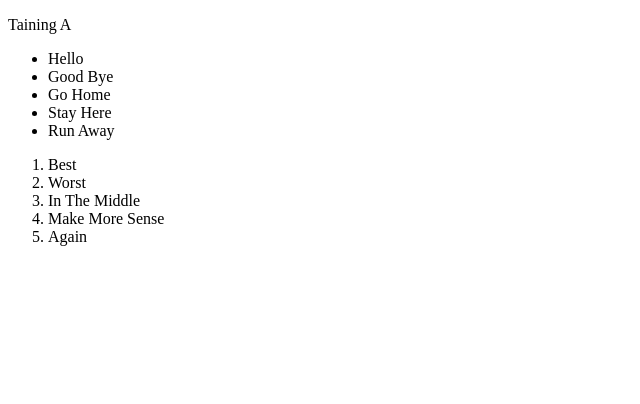
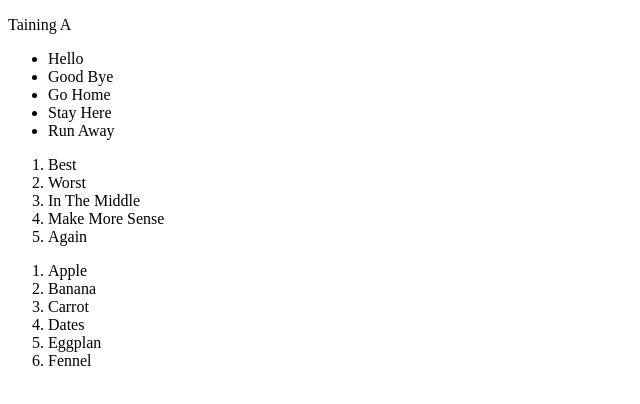
Before and after one commit to JonathanMarrs/Training_A, a plain HTML site: page index.html in a window 1280 px wide. Shown: the whole page, without its empty margins (0-640 px from the left). Drawn offline with Linux system fonts and the light colour scheme.

Commit message:
list of fruits and veggies

```diff
--- a/index.html
+++ b/index.html
@@ -24,5 +24,15 @@
         <li>Again</li>
       </ol>
     </div>
+    <div>
+      <ol>
+        <li>Apple</li>
+        <li>Banana</li>
+        <li>Carrot</li>
+        <li>Dates</li>
+        <li>Eggplan</li>
+        <li>Fennel</li>
+      </ol>
+    </div>
   </body>
 </html>
```
